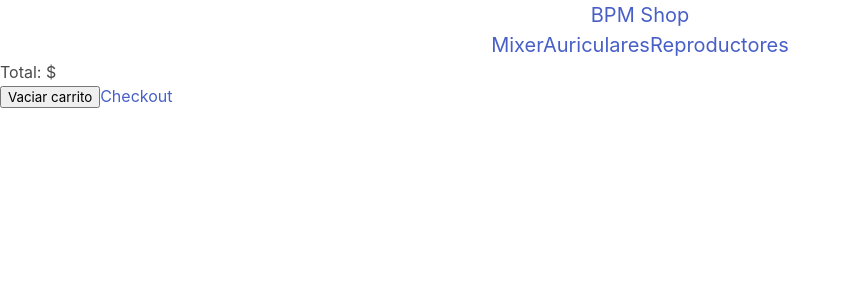
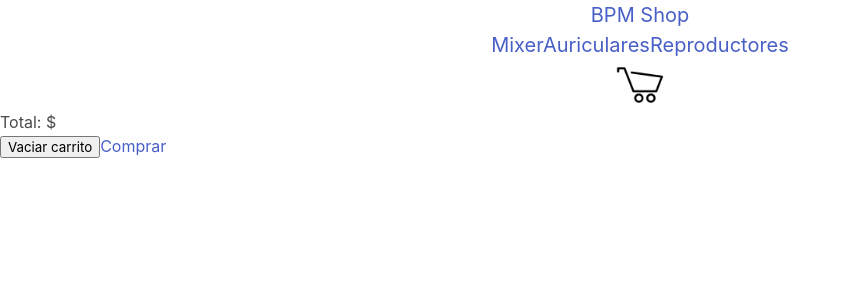
Before and after one commit to JoaquinCabreraR/PreEntrega2-ReactJS---CABRERA-JOAQUIN, a React (Create React App) app: page /cart in a window 1280 px wide. Shown: the top 300 px of the page, without its empty margins (0-851 px from the left). Built offline with nearby package versions, Linux system fonts and the light colour scheme.

Commit message:
Hasta carga de datos a firebase

```diff
--- a/src/componentes/Cart/cart.js
+++ b/src/componentes/Cart/cart.js
@@ -20,7 +20,7 @@ const Cart = () =>{
             {cart.map(p => <CartItem key={p.id}{...p}/>)}
             <h3>Total: ${total}</h3>
             <button onClick={() => clearCart()}>Vaciar carrito</button>
-            <Link to="/checkout">Checkout</Link>
+            <Link to="/checkout">Comprar</Link>
         </div>
     )
 }
--- a/src/componentes/CartItem/cartItem.js
+++ b/src/componentes/CartItem/cartItem.js
@@ -1,9 +1,14 @@
+import React from "react";
+
+
 const CartItem = ({id, name, price, quantity}) => {
+
     return (
         <div>
             <p>{name}</p>
             <p>Precio: ${price}</p>
             <p>Cantidad: {quantity}</p>
+            <p>Subtotal: ${quantity * price}</p>
         </div>
     )
 }
--- a/src/componentes/CartWidget/cartWidget.js
+++ b/src/componentes/CartWidget/cartWidget.js
@@ -8,7 +8,7 @@ const CartWidget = () => {
     const {totalQuantity} = useContext(CartContext)
 
     return(
-        <Link to="/cart" style={{display: totalQuantity > 0 ? "block" : "none"}}>
+        <Link to="/cart" className="carrito1">
             <img src={Carrito} alt="cart-widget"/>
             {totalQuantity}
         </Link>
@@ -16,3 +16,7 @@ const CartWidget = () => {
 }
 
 export default CartWidget;
+
+
+
+//style={{display: totalQuantity > 0 ? "block" : "none"}}
```
